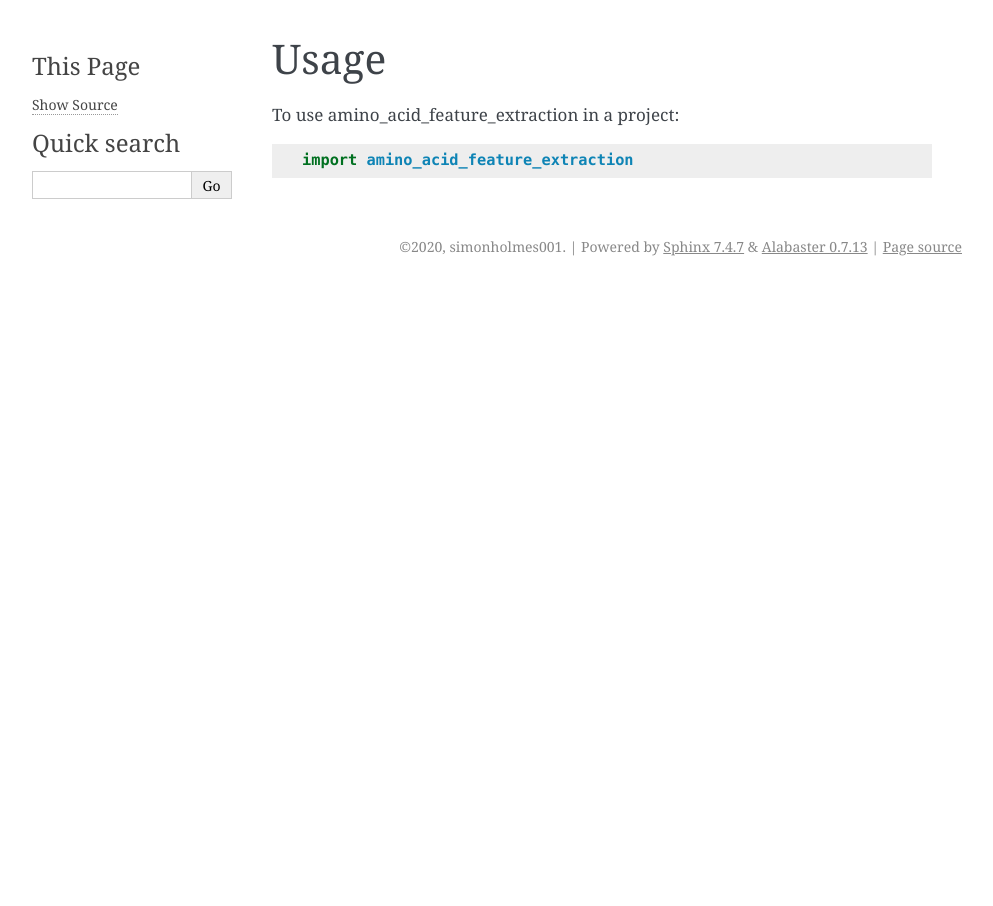
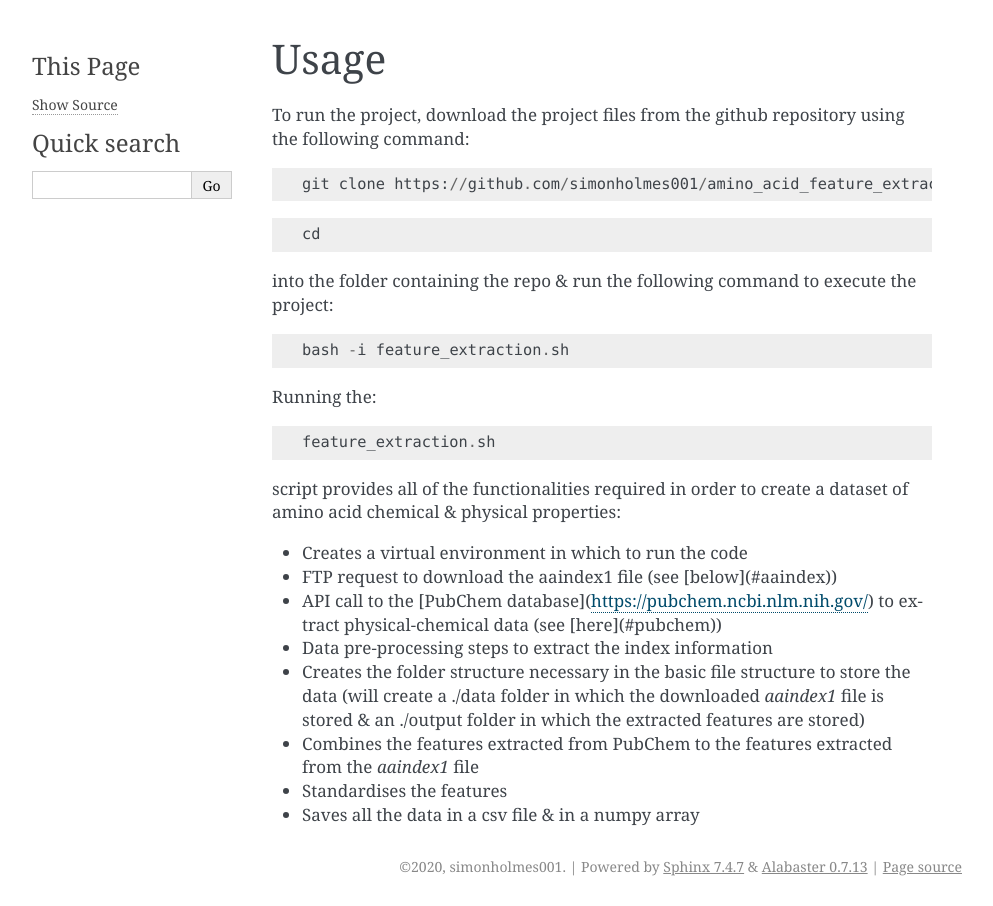
Before and after one commit to simonholmes001/amino_acid_feature_extraction, a Sphinx documentation site: the page built from docs/usage.rst, in a window 1280 px wide. Shown: the whole page, without its empty margins (148-1141 px from the left). Built offline with Sphinx 7.4.7, drawn with Linux system fonts in a browser that asks for light colours; pages that are not in the unit, such as notebooks, are missing from menus.

Commit message:
Update of functionalities & usage

```diff
--- a/docs/usage.rst
+++ b/docs/usage.rst
@@ -2,6 +2,31 @@
 Usage
 =====
 
-To use amino_acid_feature_extraction in a project::
+To run the project, download the project files from the github repository using
+the following command::
 
-    import amino_acid_feature_extraction
+    git clone https://github.com/simonholmes001/amino_acid_feature_extraction.git
+
+::
+
+    cd
+
+into the folder containing the repo & run the following command to execute the project::
+
+    bash -i feature_extraction.sh
+
+Running the::
+
+    feature_extraction.sh
+
+script provides all of the functionalities required in
+order to create a dataset of amino acid chemical & physical properties:
+
+- Creates a virtual environment in which to run the code
+- FTP request to download the aaindex1 file (see [below](#aaindex))
+- API call to the [PubChem database](https://pubchem.ncbi.nlm.nih.gov/) to extract physical-chemical data (see [here](#pubchem))
+- Data pre-processing steps to extract the index information
+- Creates the folder structure necessary in the basic file structure to store the data (will create a ./data folder in which the downloaded `aaindex1` file is stored & an ./output folder in which the extracted features are stored)
+- Combines the features extracted from PubChem to the features extracted from the `aaindex1` file
+- Standardises the features
+- Saves all the data in a csv file & in a numpy array
```
